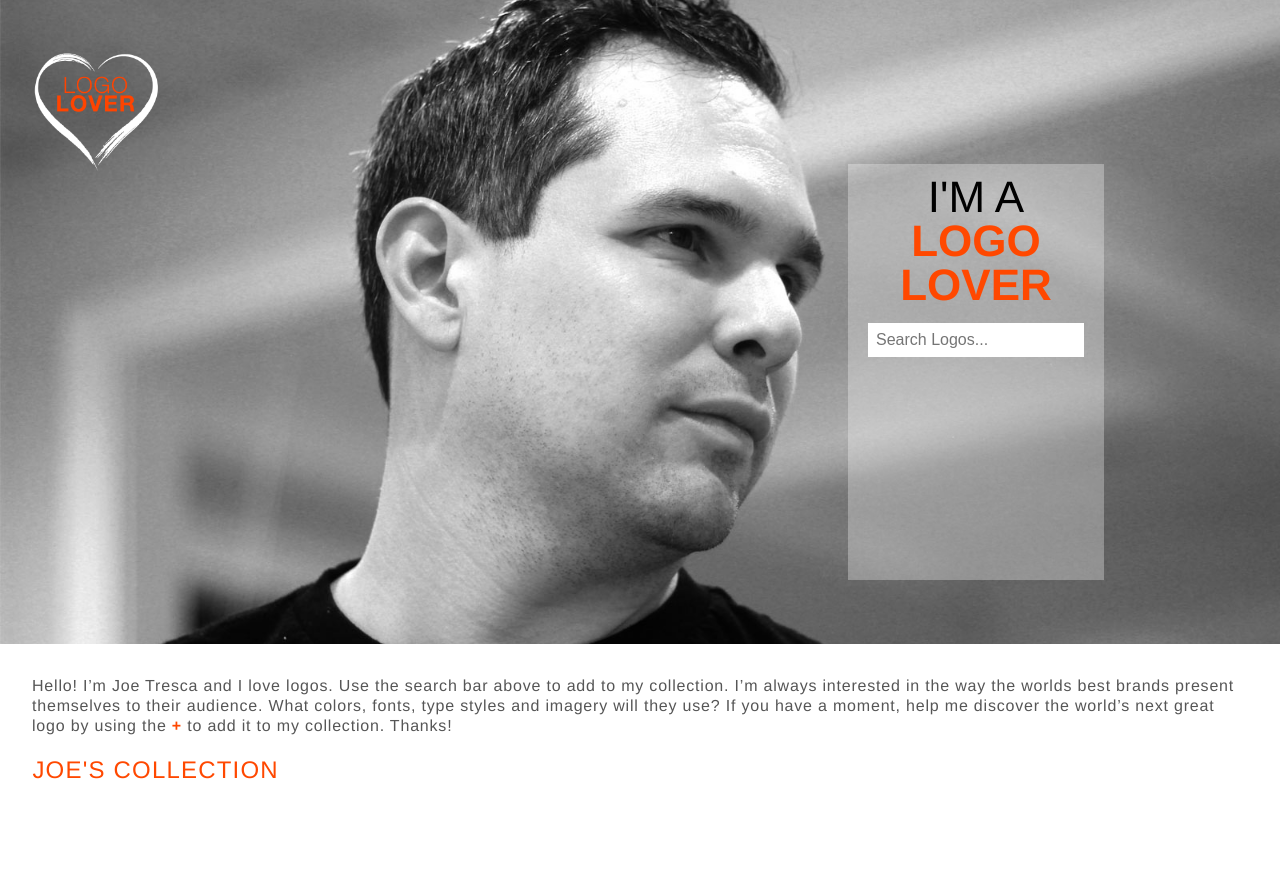
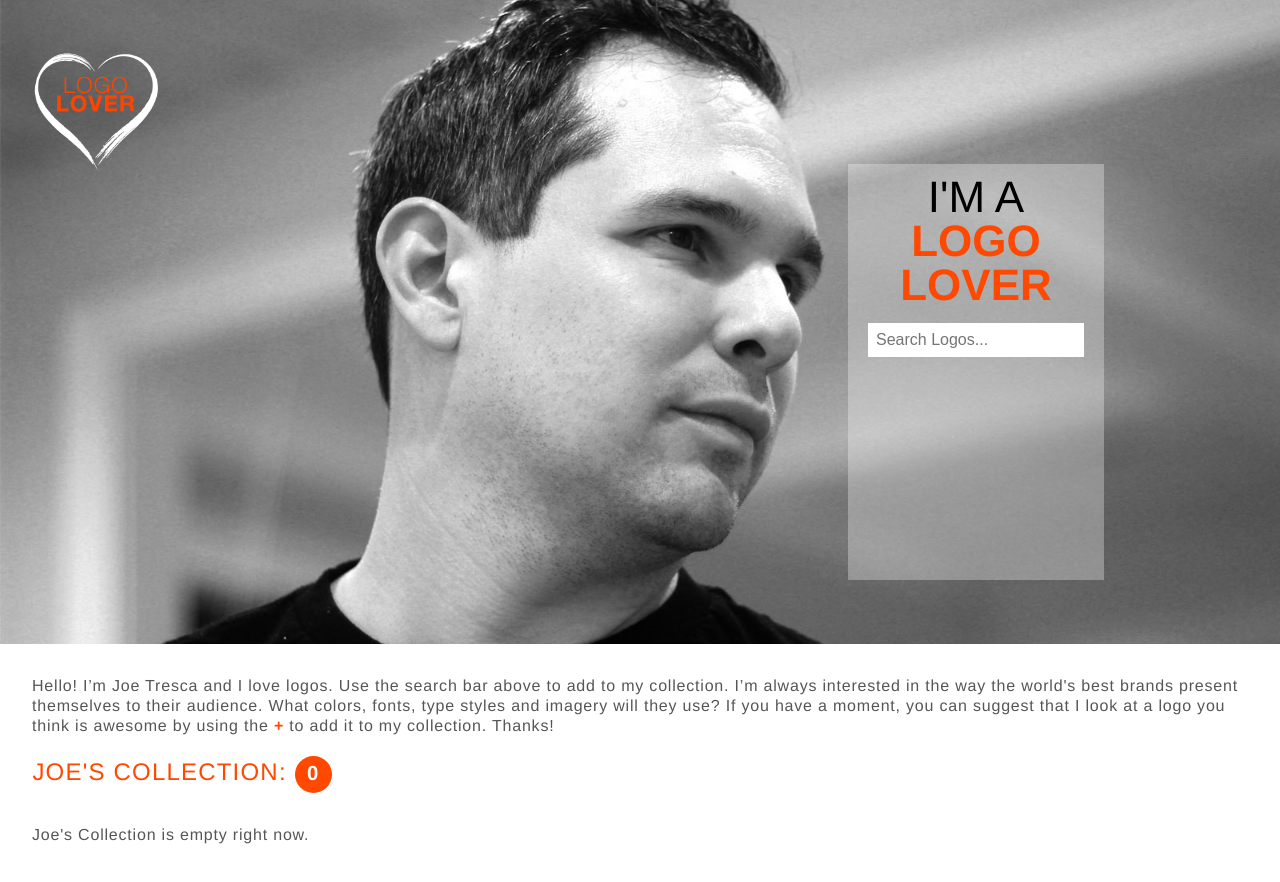
Before and after one commit to jtresca/catalyst, a Vue app: page / in a window 1280 px wide. Shown: the top 882 px of the page. Before the commit the page ends 816 px from the top, so only its background shows below. Built offline with nearby package versions, Linux system fonts and the light colour scheme.

Commit message:
removed extra console logs so everything is easier to read.

```diff
--- a/src/App.vue
+++ b/src/App.vue
@@ -13,11 +13,12 @@
         </div>
     </main>
     <section class="bottom-container">
-      <p>Hello! I’m Joe Tresca and I love logos. Use the search bar above to add to my collection. I’m always interested in the way the worlds best brands present themselves to their audience. What colors, fonts, type styles and imagery will they use?
-         If you have a moment, help me discover the world’s next great logo by using the <span class="word-highlight">+</span> to add it to my collection. Thanks!</p>
+      <p>Hello! I’m Joe Tresca and I love logos. Use the search bar above to add to my collection. I’m always interested in the way the world's best brands present themselves to their audience. What colors, fonts, type styles and imagery will they use?
+         If you have a moment, you can suggest that I look at a logo you think is awesome by using the <span class="word-highlight">+</span> to add it to my collection. Thanks!</p>
       <h3>
-      Joe's Collection
+      Joe's Collection: <div class="logo-count">{{myLogos.length}}</div>
     </h3>
+    <p v-if="this.myLogos.length <= 0">Joe's Collection is empty right now.</p>
     <div class="store">
       <MyLogos v-bind:logoStore="myLogos" v-on:delete-item="deleteFromCollection"/>
     </div>
@@ -50,27 +51,29 @@ export default {
     apiSearch(event) {
       const { value } = event.target;
       this.searchVal = value;
-      console.log("HERE IS WHAT I TYPED:", this.searchVal)
       if(this.searchVal ===""){
         this.apiSuggestVals = [];
       }
       else if (this.searchVal) {
-        axios.get(`https://autocomplete.clearbit.com/v1/companies/suggest?query=${this.searchVal}`)
+        this.getApiData();
+      }
+    },
+    getApiData(){
+      axios.get(`https://autocomplete.clearbit.com/v1/companies/suggest?query=${this.searchVal}`)
         .then(res => {
-          //filtering out
+          //filtering out the logos we already have in our collection from suggested results.
           this.apiSuggestVals =  this.filterMyLogos(res.data);
           console.log("SUGGESTED_RESULTS: ", this.apiSuggestVals);
         })
         .catch(err => console.log(err))
-      }
     },
     filterMyLogos(apiResponse) {
-      console.log("TRIGGERED BEFORE filteredMyLogos", apiResponse);
       return apiResponse = apiResponse.filter(ar => !this.myLogos.find(rm => (rm.name === ar.name) ))
     },
     addToCollection(newItem){
       if (this.myLogos.findIndex(x => x.name === newItem.name) < 0) {
         this.myLogos = [...this.myLogos, newItem];
+        this.getApiData();
       }
       else {
        alert("This logo is already in the collection!");
@@ -79,6 +82,7 @@ export default {
     deleteFromCollection(deleteTarget) {
       const indexOfTarget = this.myLogos.findIndex(i => i.name === deleteTarget.name);
       this.myLogos.splice(indexOfTarget, 1);
+      this.getApiData();
     }
   }
 }
--- a/src/assets/styles/app.css
+++ b/src/assets/styles/app.css
@@ -27,6 +27,19 @@ body {
   flex-direction: column;
   font-family: "HelveticaNeue-Light", "Helvetica Neue Light", "Helvetica Neue", Helvetica, Arial, "Lucida Grande", sans-serif;
   font-weight: 300;
+}
+
+.logo-count {
+  background: #ff4800;
+  text-align: center;
+  font-size: .85em;
+  font-weight: bold;
+  color: white;
+  width: 25px;
+  height: 25px;
+  padding: .3em;
+  border-radius: 50%;
+  display: inline-block;
 }
 
 button:focus {
@@ -73,6 +86,7 @@ p {
   padding: 2em;
   line-height: 1.25em;
   letter-spacing:.05em;
+  background: white;
 }
 
 h3 {
--- a/src/components/LogoSearch.vue
+++ b/src/components/LogoSearch.vue
@@ -10,7 +10,6 @@ export default {
   props: ["suggest"],
   methods: {
     addItem() {
-      console.log("ITEM ADDED");
     }
   }
 
--- a/src/components/MyLogos.vue
+++ b/src/components/MyLogos.vue
@@ -12,7 +12,6 @@ export default {
   props: ["logoStore"],
   methods: {
     deleteItem(logoItem) {
-      console.log("DELETE THIS ITEM: ",logoItem);
       const { name, domain, logo} = logoItem;
       const deleteTarget = {
         name,
@@ -21,7 +20,6 @@ export default {
       }
     //Send to parent
       this.$emit('delete-item', deleteTarget);
-      console.log("OBJECT I AM DELETE", deleteTarget);
     }
     }
   }
--- a/src/components/SuggestResults.vue
+++ b/src/components/SuggestResults.vue
@@ -25,7 +25,6 @@ export default {
       }
       //Send to parent
       this.$emit('add-item', newItem);
-      console.log("OBJECT I AM SENDING", newItem);
     }
   }
 }
```
